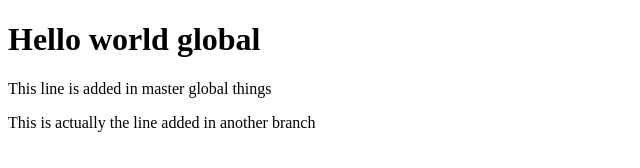
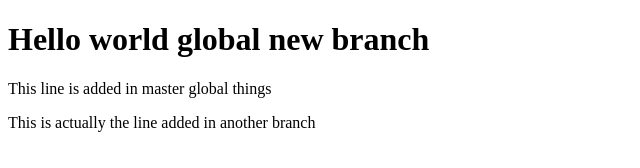
Before and after one commit to MichaelGavr/Hello, a plain HTML site: page index.html in a window 1280 px wide. Shown: the whole page, without its empty margins (0-640 px from the left). Drawn offline with Linux system fonts and the light colour scheme.

Commit message:
Update index.html
new branch commit

```diff
--- a/index.html
+++ b/index.html
@@ -5,7 +5,7 @@
 </head>
 <body>
 
-<h1>Hello world global</h1>
+<h1>Hello world global new branch</h1>
 <p> This line is added in master global things </p>
 <p>This is actually the line added in another branch </p>
 
```
